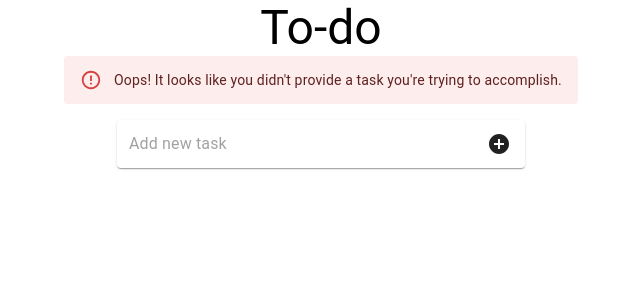
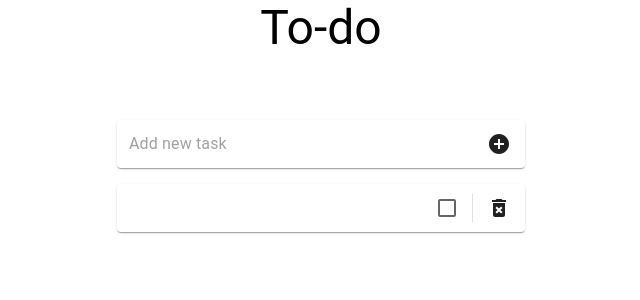
Before and after one commit to mgmichaela/todo-list-app, a React (Create React App) app: page / in a window 1280 px wide. Both pictures are taken after a click on the button 818 px from the left and 144 px from the top of the page. Shown: the top 300 px of the page, without its empty margins (319-959 px from the left). Built offline with nearby package versions, Linux system fonts and the light colour scheme.

Commit message:
create id, create isCompleted, add error message, fix task check

```diff
--- a/package.json
+++ b/package.json
@@ -45,6 +45,7 @@
     ]
   },
   "devDependencies": {
-    "@babel/plugin-proposal-private-property-in-object": "^7.21.11"
+    "@babel/plugin-proposal-private-property-in-object": "^7.21.11",
+    "@types/uuid": "^9.0.8"
   }
 }
--- a/src/App.tsx
+++ b/src/App.tsx
@@ -5,10 +5,41 @@ import Tasks from './components/Tasks';
 
 export const LOCAL_STORAGE_KEY = "tasks";
 
+export interface Task {
+  description: string;
+  id: string;
+  isCompleted: boolean;
+}
+
 const App: FC = () => {
-  const [tasks, setTasks] = useState<string[]>(() => {
-    return JSON.parse(localStorage.getItem(LOCAL_STORAGE_KEY) as string) || []
-  });
+  const [tasks, setTasks] = useState<Task[]>(() => (
+    JSON.parse(localStorage.getItem(LOCAL_STORAGE_KEY) as string) || []
+  ));
+  const [newTask, setNewTask] = useState<Task>({ description: '', id: '', isCompleted: false });
+  const [showErrorMessage, setShowErrorMessage] = useState<boolean>(false);
+
+  const createNewTaskHandler = () => {
+    setTasks([...tasks, newTask]);
+    setNewTask({ description: '', id: '', isCompleted: false })
+  }
+
+  const addTaskHandler = () => {
+    if (!newTask) {
+      setShowErrorMessage(true);
+
+      setTimeout(() => {
+        setShowErrorMessage(false);
+      }, 3000);
+      return
+    }
+    createNewTaskHandler();
+  }
+
+  const keyDownHandler = (e: any) => {
+    if (e.key === "Enter") {
+      createNewTaskHandler();
+    }
+  }
 
   return (
     <Box sx={{
@@ -20,7 +51,11 @@ const App: FC = () => {
       <Typography variant='h3'>To-do</Typography>
       <TaskInput
         tasks={tasks}
-        setTasks={setTasks}
+        showErrorMessage={showErrorMessage}
+        newTask={newTask}
+        setNewTask={setNewTask}
+        keyDownHandler={keyDownHandler}
+        addTaskHandler={addTaskHandler}
       />
       <Tasks
         tasks={tasks}
--- a/src/components/Task.tsx
+++ /dev/null
@@ -1,51 +0,0 @@
-import { DeleteForever } from "@mui/icons-material";
-import { Box, Checkbox, Divider, IconButton, Paper, Typography } from "@mui/material";
-import { Dispatch, FC, SetStateAction } from "react"
-
-interface TaskProps {
-	tasks: string[];
-	setTasks: Dispatch<SetStateAction<string[]>>;
-}
-
-const Task: FC<TaskProps> = (props) => {
-	const { tasks, setTasks } = props;
-
-	const removeTaskHandler = (index: number) => {
-		const newTodos = tasks.filter((_, i) => i !== index);
-		setTasks(newTodos);
-	};
-
-	return (
-		<>
-			{tasks.map((task, index) => (
-				<Paper sx={{
-					p: '2px 4px',
-					display: 'flex',
-					justifyContent: 'space-between',
-					alignItems: 'center',
-					width: 400,
-					marginBottom: '1rem'
-				}}
-				>
-					<Typography sx={{ cursor: 'default', padding: '0.5rem' }}>
-						{task}
-					</Typography>
-					<Box sx={{
-						display: 'flex',
-						alignItems: 'center',
-						textAlign: 'right'
-					}}
-					>
-						<Checkbox />
-						<Divider sx={{ height: 28, m: 0.5 }} orientation="vertical" />
-						<IconButton color="inherit" sx={{ p: '10px' }} onClick={() => removeTaskHandler(index)}>
-							<DeleteForever />
-						</IconButton>
-					</Box>
-				</Paper>
-			))}
-		</>
-	)
-}
-
-export default Task;
--- a/src/components/TaskInput.tsx
+++ b/src/components/TaskInput.tsx
@@ -1,32 +1,21 @@
 import { AddCircleOutlined } from "@mui/icons-material";
 import { Box, IconButton, InputBase, Paper } from "@mui/material";
-import { Dispatch, FC, SetStateAction, useEffect, useState } from "react";
-import { LOCAL_STORAGE_KEY } from "../App";
+import { Dispatch, FC, SetStateAction, useEffect } from "react";
+import { LOCAL_STORAGE_KEY, Task } from "../App";
 import ErrorMessage from "./ErrorMessage";
+import { v4 as uuidv4 } from 'uuid';
 
 interface TasksInputProps {
-	tasks: string[];
-	setTasks: Dispatch<SetStateAction<string[]>>;
+	tasks: Task[];
+	showErrorMessage: boolean;
+	newTask: Task;
+	setNewTask: Dispatch<SetStateAction<Task>>;
+	keyDownHandler: (e: any) => void;
+	addTaskHandler: () => void;
 }
 
 const TaskInput: FC<TasksInputProps> = (props) => {
-	const { tasks, setTasks } = props;
-
-	const [showErrorMessage, setShowErrorMessage] = useState<boolean>(false);
-	const [newTask, setNewTask] = useState<string>('');
-
-	const createNewTaskHandler = () => {
-		if (!newTask) {
-			setShowErrorMessage(true);
-
-			setTimeout(() => {
-				setShowErrorMessage(false);
-			}, 3000);
-			return
-		}
-		setTasks([...tasks, newTask]);
-		setNewTask('')
-	}
+	const { tasks, showErrorMessage, newTask, setNewTask, keyDownHandler, addTaskHandler } = props;
 
 	useEffect(() => {
 		localStorage.setItem(LOCAL_STORAGE_KEY, JSON.stringify(tasks));
@@ -34,7 +23,7 @@ const TaskInput: FC<TasksInputProps> = (props) => {
 
 	return (
 		<>
-			<Box sx={{ marginTop: '3.5rem', position: "absolute", top: 0, zIndex: 999  }}>
+			<Box sx={{ marginTop: '3.5rem', position: "absolute", top: 0, zIndex: 999 }}>
 				{showErrorMessage && <ErrorMessage />}
 			</Box>
 			<Box sx={{ marginBottom: '1rem', paddingTop: '4rem' }}>
@@ -49,13 +38,15 @@ const TaskInput: FC<TasksInputProps> = (props) => {
 					<InputBase
 						sx={{ ml: 1, flex: 1 }}
 						placeholder="Add new task"
-						value={newTask}
-						onChange={(e) => setNewTask(e.target.value)}
+						value={newTask.description}
+						onChange={(e) => setNewTask({ description: e.target.value, id: uuidv4(), isCompleted: false })}
+						onKeyDown={keyDownHandler}
+						tabIndex={0}
 					/>
 					<IconButton
 						color="inherit"
 						sx={{ p: '10px' }}
-						onClick={() => createNewTaskHandler()}
+						onClick={addTaskHandler}
 					>
 						<AddCircleOutlined />
 					</IconButton>
--- a/src/components/Tasks.tsx
+++ b/src/components/Tasks.tsx
@@ -1,18 +1,64 @@
+import { DeleteForever } from "@mui/icons-material";
+import { Box, Checkbox, Divider, IconButton, Paper, Typography } from "@mui/material";
 import { Dispatch, FC, SetStateAction } from "react"
-import Task from "./Task"
+import { Task } from "../App";
 
 interface TasksProps {
-	tasks: string[];
-	setTasks: Dispatch<SetStateAction<string[]>>;
+	tasks: Task[];
+	setTasks: Dispatch<SetStateAction<Task[]>>;
 }
 
 const Tasks: FC<TasksProps> = (props) => {
 	const { tasks, setTasks } = props;
 
+	const removeTaskHandler = (taskId: string) => {
+		const newTodos = tasks.filter((task) => task.id !== taskId);
+		setTasks(newTodos);
+	};
+
+	const taskCheckHandler = (taskId: string) => {
+		setTasks((previousTasks) => {
+			return previousTasks.map((task) =>
+				task.id === taskId ? { ...task, isCompleted: !task.isCompleted } : task
+			);
+		});
+	};
+
 	return (
 		<>
-			<Task tasks={tasks}
-				setTasks={setTasks} />
+			{tasks.map((task) => (
+				<Box key={task.id}>
+					<Paper sx={{
+						p: '2px 4px',
+						display: 'flex',
+						justifyContent: 'space-between',
+						alignItems: 'center',
+						width: 400,
+						marginBottom: '1rem'
+					}}
+					>
+						<Typography sx={{ cursor: 'default', padding: '0.5rem' }}>
+							{task.description}
+						</Typography>
+						<Box sx={{
+							display: 'flex',
+							alignItems: 'center',
+							textAlign: 'right'
+						}}
+						>
+							<Checkbox
+								value={task.isCompleted}
+								checked={task.isCompleted}
+								onChange={() => taskCheckHandler(task.id)}
+							/>
+							<Divider sx={{ height: 28, m: 0.5 }} orientation="vertical" />
+							<IconButton color="inherit" sx={{ p: '10px' }} onClick={() => removeTaskHandler(task.id)}>
+								<DeleteForever />
+							</IconButton>
+						</Box>
+					</Paper>
+				</Box>
+			))}
 		</>
 	)
 }
```
Also changed, not shown: public/manifest.json, 1 other file (tests, documents, lock files or other folders).
